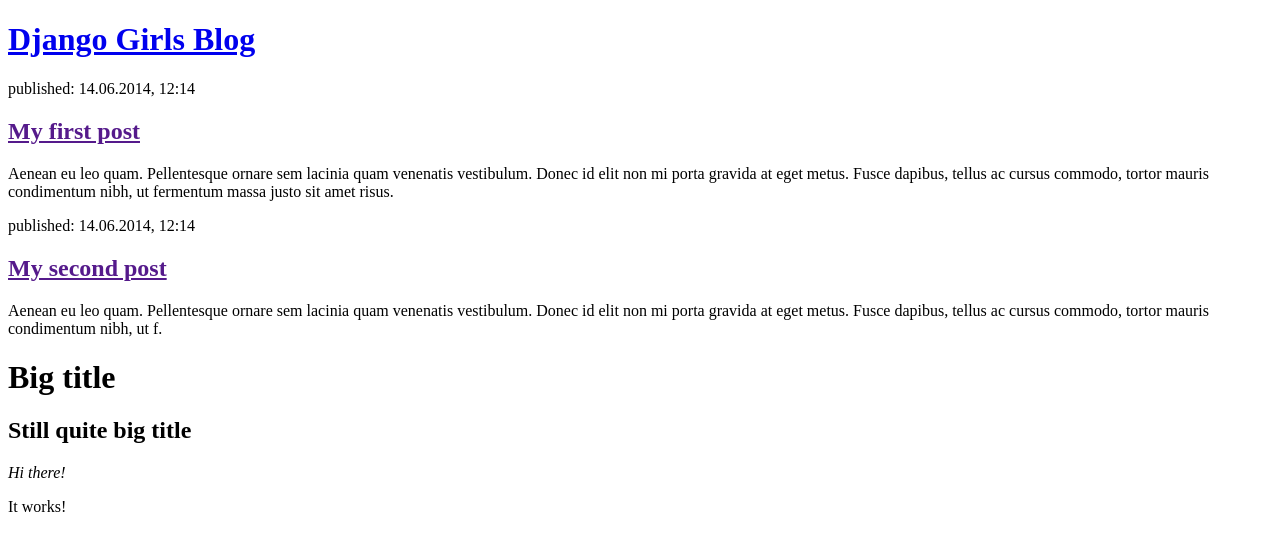
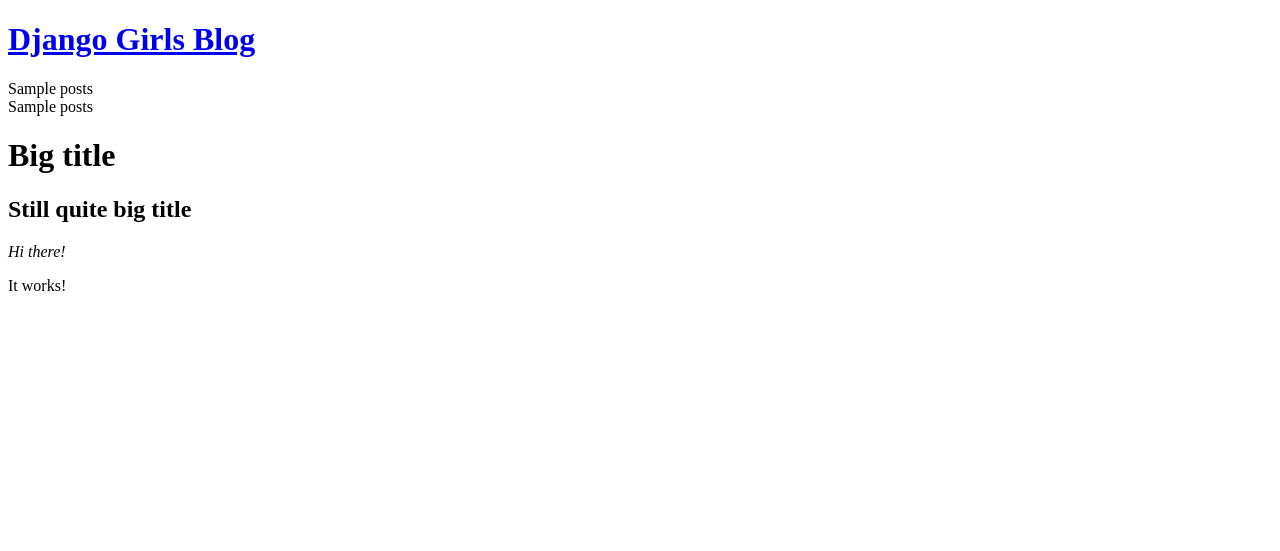
Before and after one commit to eitanogrady-ux/my-first-blog, a Python web app: template blog/templates/blog/post_list.html in a window 1280 px wide. Shown: the top 551 px of the page. Run offline with Jinja, Linux system fonts and the light colour scheme; the template is opened without the code that fills it: most values are stand-ins (such as "Sample title", 1, 10 or a date in 2020).

Commit message:
need to add blogposts to the template

```diff
--- a/blog/templates/blog/post_list.html
+++ b/blog/templates/blog/post_list.html
@@ -8,14 +8,10 @@
             <h1><a href="/">Django Girls Blog</a></h1>
         </header>
         <article>
-            <time>published: 14.06.2014, 12:14</time>
-            <h2><a href="">My first post</a></h2>
-            <p>Aenean eu leo quam. Pellentesque ornare sem lacinia quam venenatis vestibulum. Donec id elit non mi porta gravida at eget metus. Fusce dapibus, tellus ac cursus commodo, tortor mauris condimentum nibh, ut fermentum massa justo sit amet risus.</p>
+            {{ posts }}
         </article>
         <article>
-            <time>published: 14.06.2014, 12:14</time>
-            <h2><a href="">My second post</a></h2>
-            <p>Aenean eu leo quam. Pellentesque ornare sem lacinia quam venenatis vestibulum. Donec id elit non mi porta gravida at eget metus. Fusce dapibus, tellus ac cursus commodo, tortor mauris condimentum nibh, ut f.</p>
+            {{ posts }}
         </article>
         <h1>Big title</h1>
         <h2>Still quite big title</h2>
```
